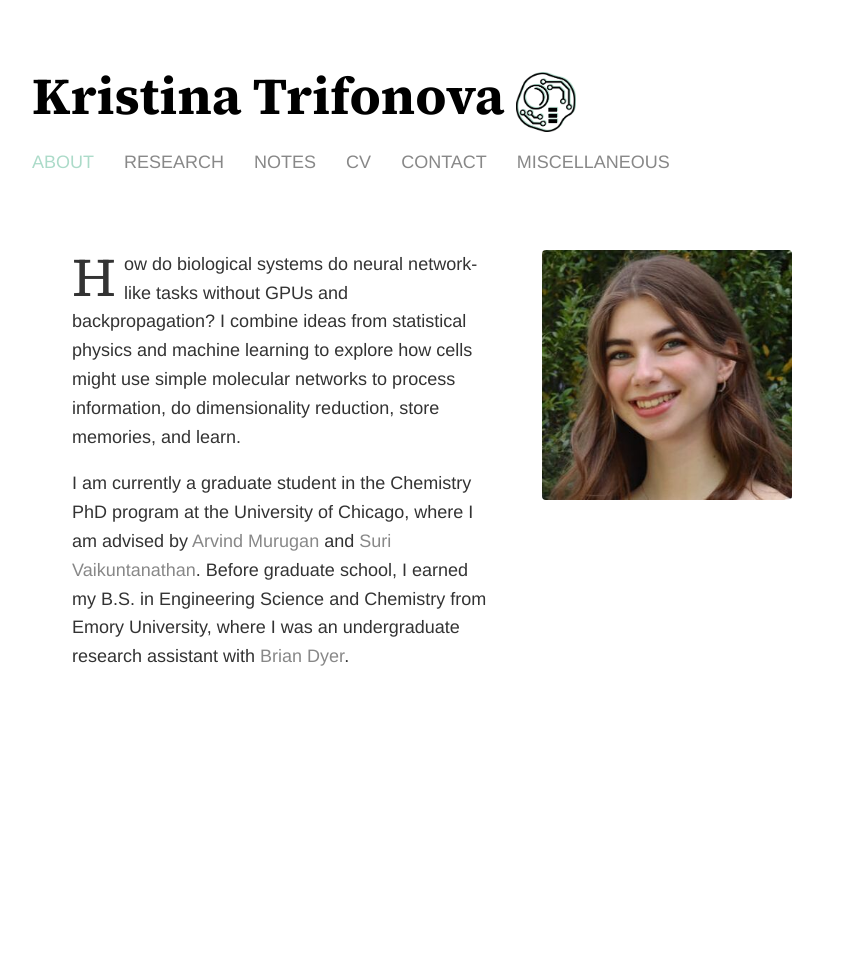
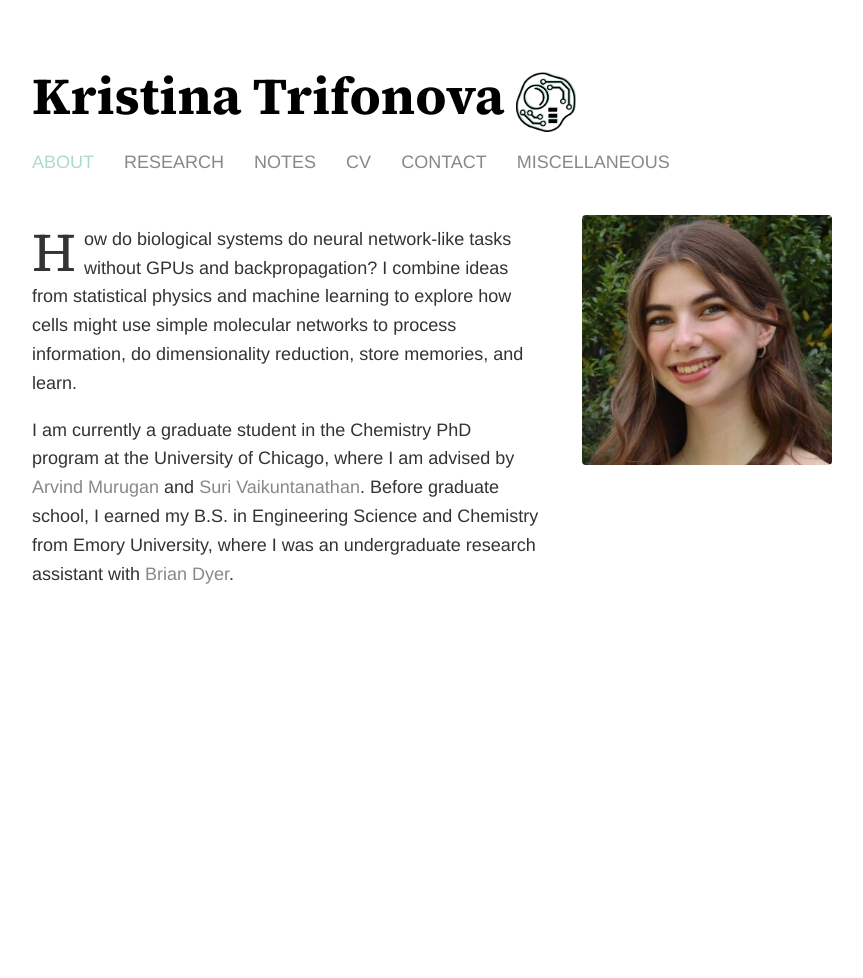
Before and after one commit to k-trifonova/k-trifonova.github.io, a Jekyll site: the page built from index.html, in a window 1280 px wide. Shown: the whole page, without its empty margins (208-1071 px from the left). Built offline with Jekyll 4.4.1, drawn with Linux system fonts in a browser that asks for light colours.

Commit message:
fixed home page layout (again)

```diff
--- a/css/main.css
+++ b/css/main.css
@@ -75,36 +75,32 @@ ul li::marker {
 
 .about-wrapper {
   display: flex;
-  align-items: flex-start; /* aligns top edges */
+  align-items: flex-start;
   justify-content: space-between;
-  gap: 50px;
-  max-width: 800px; /* match your site's header width */
-  margin: 60px auto 0 auto; /* moves the block up on the page */
-  padding: 0 40px; /* same horizontal padding as header */
+  gap: 40px;
+  width: 100%; /* matches body width */
+  margin: 20px 0 0 0; /* slightly closer to nav */
+  padding: 0;
 }
 
 .about-left {
   flex: 1;
-}
-
-.about-left h1 {
-  margin-top: 0;
-  font-size: 2em;
-  margin-bottom: 20px;
+  min-width: 0;
 }
 
 .about-left p {
   line-height: 1.6;
   color: #333;
+  margin-top: 0; /* no unnecessary gap since no header */
 }
 
 .about-right img {
   width: 250px;
-  height: auto;
-  aspect-ratio: 1/1;
+  height: 250px;
   border-radius: 4px;
-  margin-top: 0; /* aligns with top of text */
   object-fit: cover;
+  object-position: top center;
+  margin-top: -10px; /* nudges image up a bit */
   display: block;
 }
 
@@ -114,11 +110,12 @@ ul li::marker {
     flex-direction: column-reverse;
     align-items: center;
     gap: 30px;
-    max-width: 90%;
+    width: 100%;
   }
 
   .about-right img {
     width: 60%;
+    height: auto;
     margin-top: 20px;
   }
 }
```
